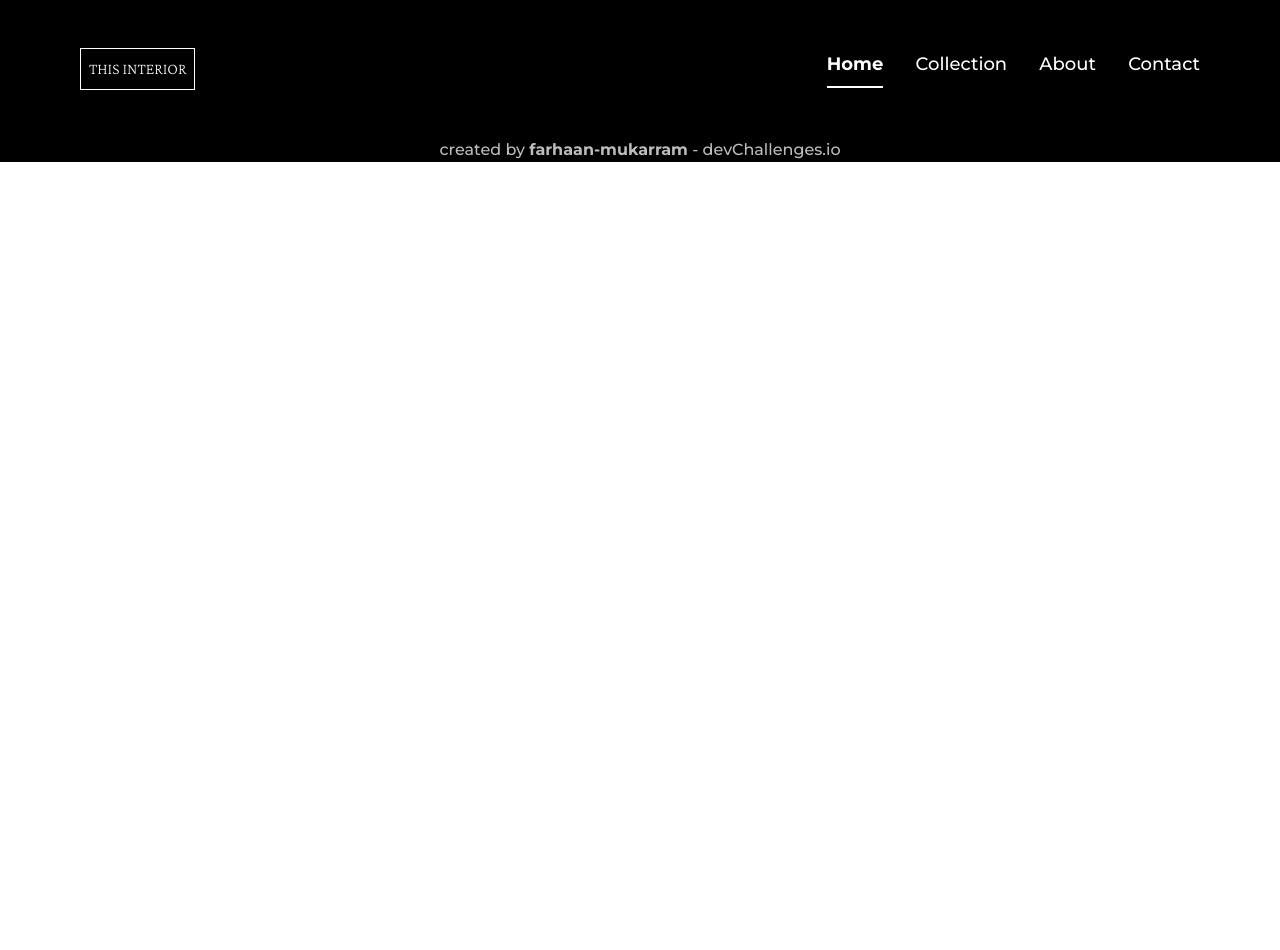
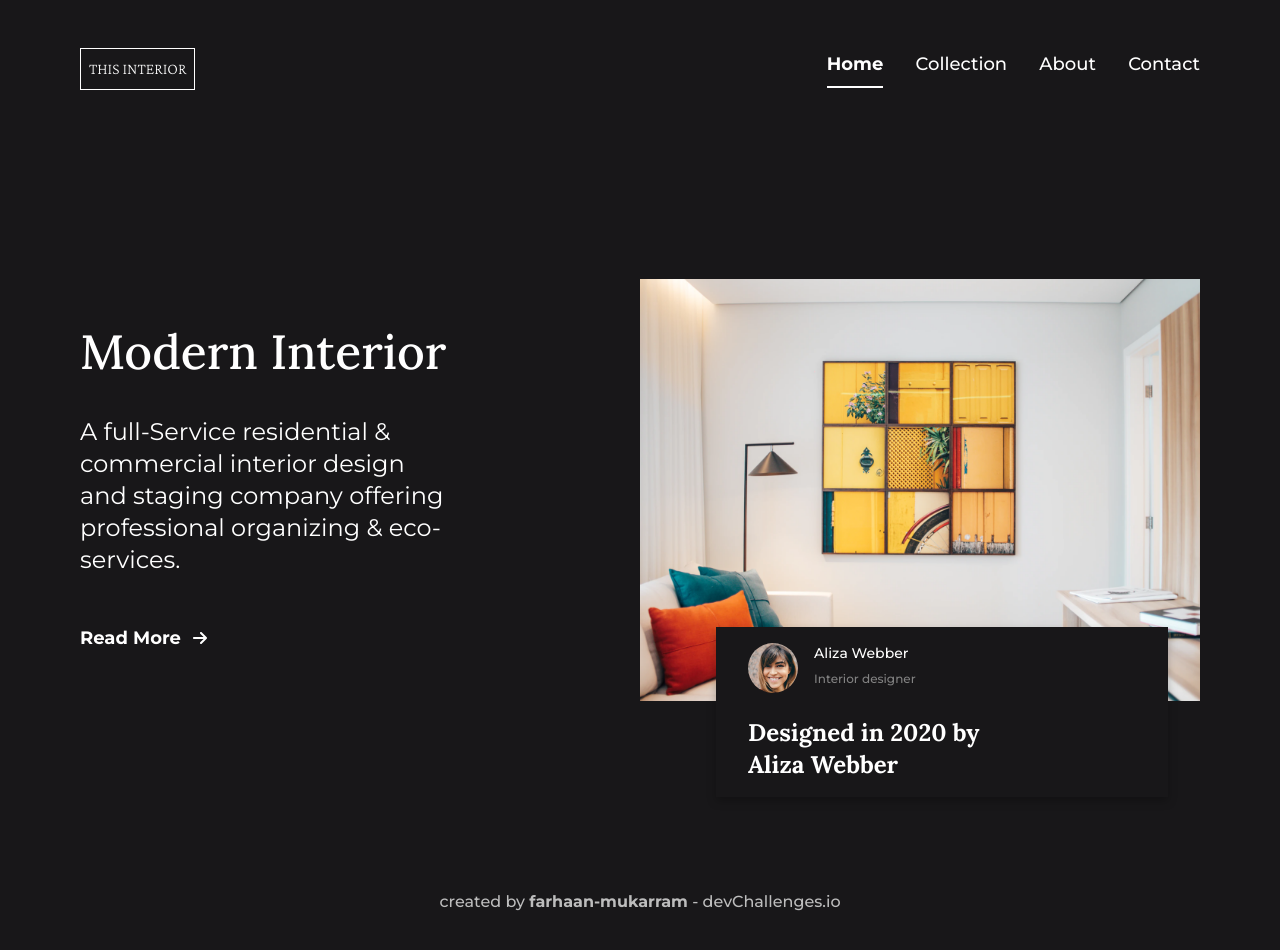
Before and after one commit to farhaan-mukarram/dev-challenges-interior-consultant, a React (Vite) app: page / in a window 1280 px wide. Shown: the top 950 px of the page. Before the commit the page ends 800 px from the top, so only its background shows below. Built offline with nearby package versions, Linux system fonts and the light colour scheme.

Commit message:
feat: implement desktop UI

```diff
--- a/src/App.tsx
+++ b/src/App.tsx
@@ -1,11 +1,12 @@
-import Navbar from "./assets/components/Navbar";
-
-import Footer from "./assets/components/Footer";
+import Navbar from "./components/Navbar";
+import Footer from "./components/Footer";
+import Main from "./components/Main";
 
 const App = () => {
   return (
-    <div className="bg-black">
+    <div className="px-20 py-12 bg-[#181719] drop-shadow-[0_2px_25px_rgba(0,0,0,0.1)]">
       <Navbar />
+      <Main />
       <Footer />
     </div>
   );
--- /dev/null
+++ b/src/components/Main/index.tsx
@@ -0,0 +1,57 @@
+import photo1 from "../../assets/photo1.png";
+import photo2 from "../../assets/photo2.png";
+import rightArrow from "../../assets/rightArrow.svg";
+
+const Main = () => {
+  return (
+    <div className="flex items-center justify-between min-h-screen text-white">
+      <div className="space-y-12 basis-1/3">
+        <div className="space-y-10">
+          <h2 className="text-5xl font-medium font-lora">Modern Interior</h2>
+          <p className="text-2xl">
+            A full-Service residential & commercial interior design and staging
+            company offering professional organizing & eco-services.
+          </p>
+        </div>
+
+        <div>
+          <a
+            href="#"
+            className="flex items-center text-lg font-bold hover:underline"
+          >
+            <p>Read More</p>
+
+            <img src={rightArrow} alt="Right Arrow Icon" className="ml-3" />
+          </a>
+        </div>
+      </div>
+
+      <div className="relative basis-2/4">
+        <img src={photo1} alt="Interior Design Photo" />
+
+        <div className="absolute -bottom-24 right-8 flex flex-col px-8 py-4 space-y-6 bg-[#181719] drop-shadow-[0_4px_4px_rgba(0,0,0,0.25)]">
+          <div className="flex space-x-4">
+            <img
+              src={photo2}
+              alt="Aliza Webber Photo"
+              className="w-[50px] h-[50px] rounded-[50%]"
+            />
+
+            <div className="space-y-2">
+              <p className="text-sm font-medium">Aliza Webber</p>
+              <p className="text-[#828282] text-xs font-medium">
+                Interior designer
+              </p>
+            </div>
+          </div>
+
+          <p className="text-2xl font-bold font-lora max-w-[75%]">
+            Designed in 2020 by Aliza Webber
+          </p>
+        </div>
+      </div>
+    </div>
+  );
+};
+
+export default Main;
--- a/src/assets/components/Navbar/index.tsx
+++ b/src/components/Navbar/index.tsx
@@ -7,7 +7,7 @@ const Navbar = () => {
   ];
 
   return (
-    <nav className="flex items-center justify-between px-20 py-12">
+    <nav className="flex items-center justify-between">
       <div className="p-2 text-white uppercase border border-white font-crimson-pro font-extralight">
         This Interior
       </div>
@@ -19,7 +19,7 @@ const Navbar = () => {
             className={`transition ease-in capitalize pb-2 border-b-2 cursor-pointer relative ${
               isActive
                 ? "font-bold border-white"
-                : "font-medium border-black hover:border-white"
+                : "font-medium border-[#181719] hover:border-white"
             }`}
           >
             <a href="#">{text}</a>
```
Also changed, not shown: src/assets/rightArrow.svg (added), src/components/Footer/index.tsx (renamed from src/assets/components/Footer/index.tsx).
